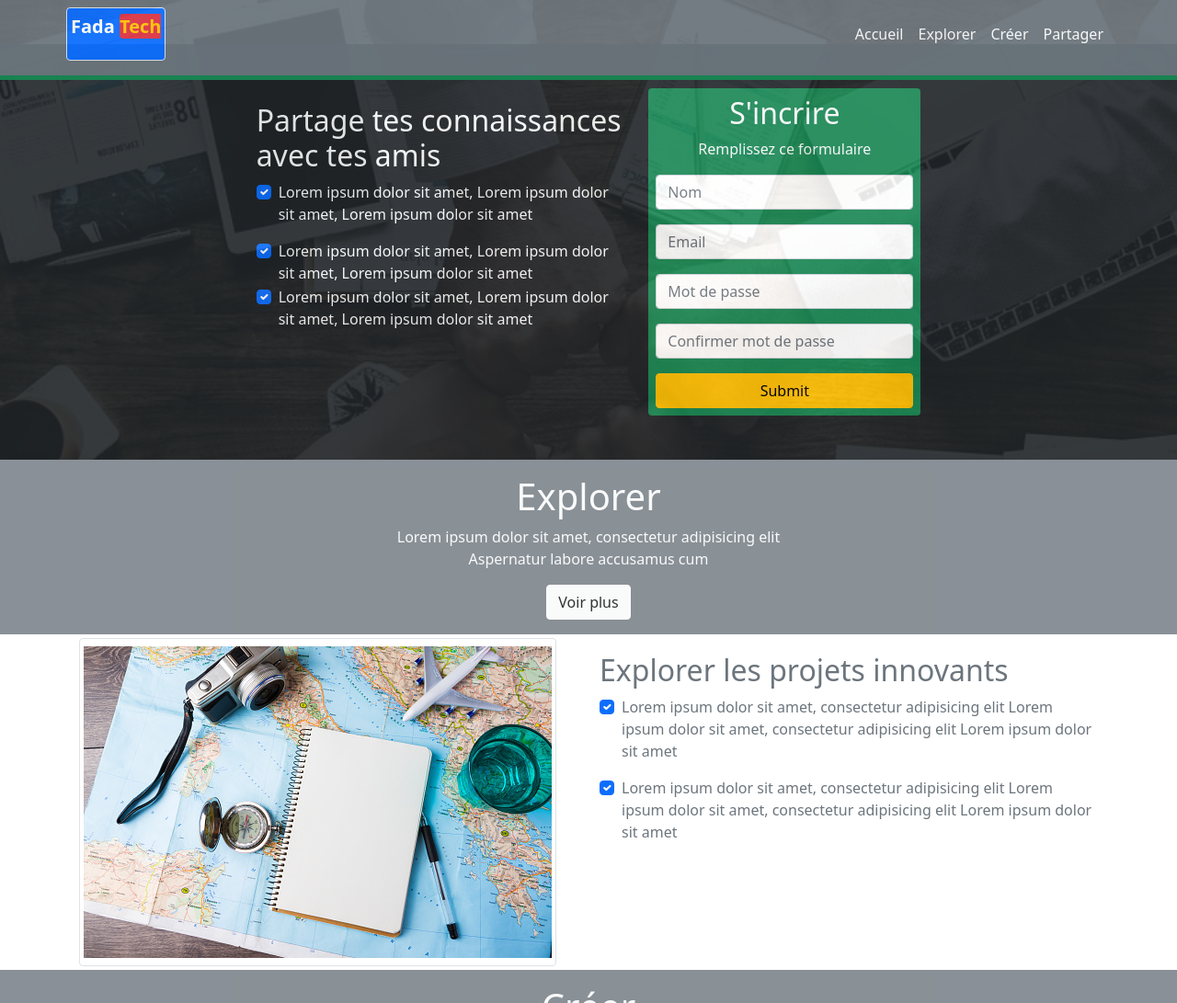
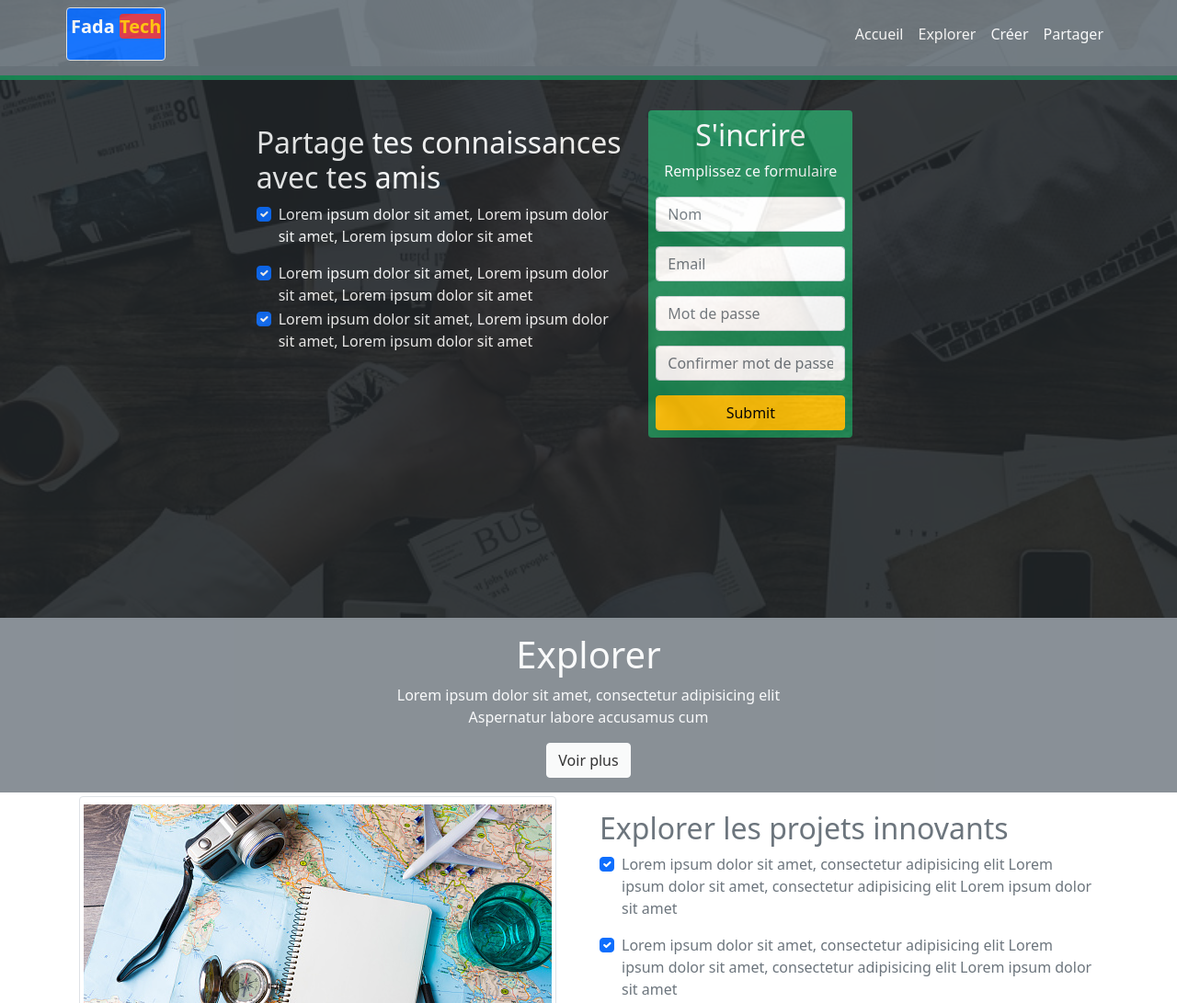
Before and after one commit to BiaoMoussa/Fadatech, a plain HTML site: page index.html in a window 1280 px wide. Shown: the top 1091 px of the page at 92% size. Drawn offline with nearby package versions, Linux system fonts and the light colour scheme.

Commit message:
version 1

```diff
--- a/index.html
+++ b/index.html
@@ -45,7 +45,7 @@
 
     <main >
         <div class="container-fluid pt-5  bg-dark" style="background-attachment: fixed; background-image: url(image/img1.jpeg); background-repeat: no-repeat; background-size: cover;">
-          <div class="row justify-content-center py-5  h-100  bg-dark" style="opacity: .9;">
+          <div class="row justify-content-center py-5   mt-4 bg-dark" style="opacity: .9; height: 600px;">
             <div class="col-md-9 col-lg-4 text-light">
               <p>
                 <h2>Partage tes connaissances <br> avec tes amis</h2>
@@ -77,7 +77,7 @@
               </div>
             </div>
             <div class="col-md-9 col-lg-3">
-              <form class="bg-success p-2 rounded">
+              <form class="bg-success p-2 rounded w-75 ">
                 <h2 class="text-light text-center">S'incrire</h2>
                 <p class="text-light text-center">Remplissez ce formulaire</p>
                 <div class="mb-3">
```
